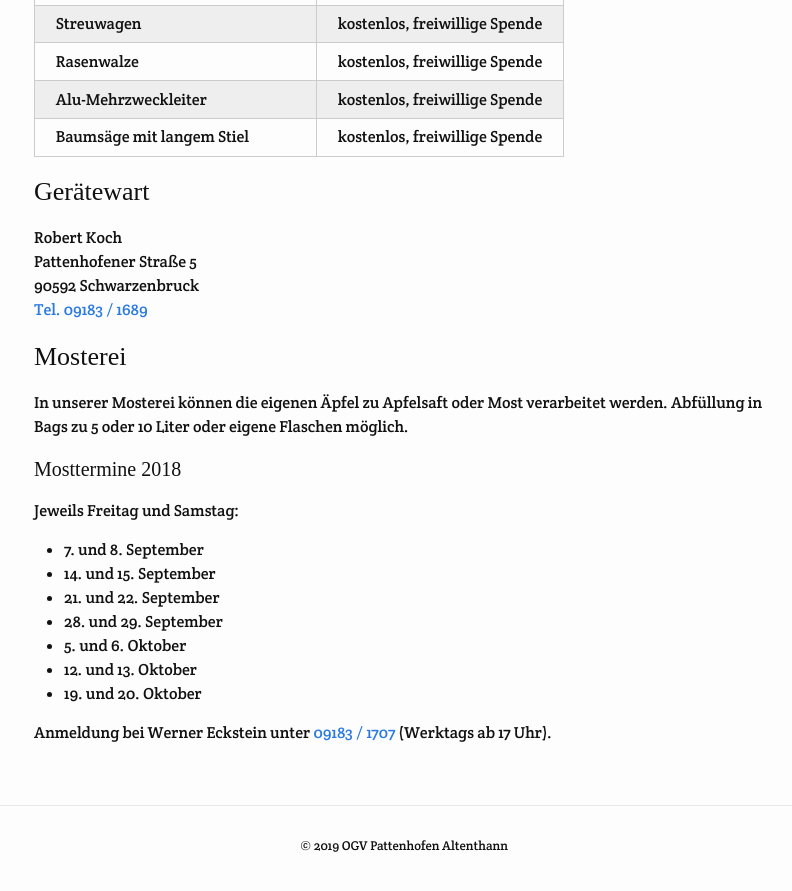
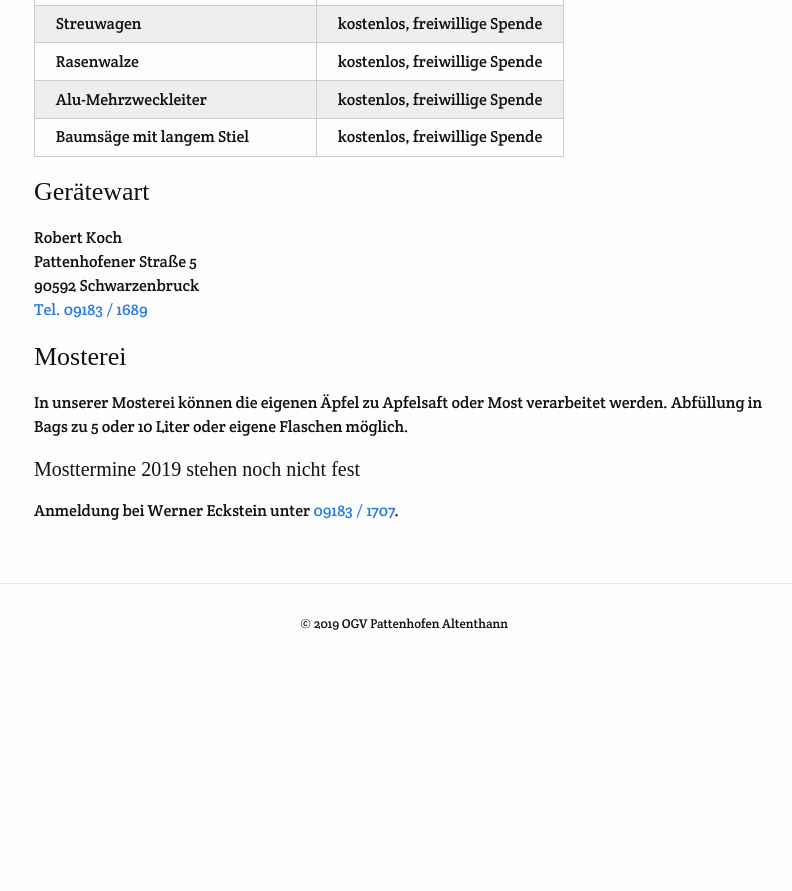
Before and after one commit to markuseckstein/ogv, a Jekyll site: the page built from geraete.html, in a window 1280 px wide and 900 px high, scrolled down 761 px. Shown: the top 891 px of the window, without its empty margins (236-1028 px from the left). Built offline with Jekyll 4.4.1, drawn with Linux system fonts in a browser that asks for light colours; some web fonts are replaced; after the commit the page ends 1439 px from its top, so only the background shows below that.

Commit message:
feat: change mosttermine

```diff
--- a/geraete.html
+++ b/geraete.html
@@ -62,8 +62,9 @@ teaser-image: geraete
   In unserer Mosterei können die eigenen Äpfel zu Apfelsaft oder Most verarbeitet werden. Abfüllung in Bags zu 5 oder 10 Liter
   oder eigene Flaschen möglich.
 </p>
-<h4>Mosttermine 2018</h4>
- Jeweils Freitag und Samstag:
+<h4>Mosttermine 2019 stehen noch nicht fest</h4>
+
+<!--Jeweils Freitag und Samstag:
 <p>
  <ul>
   <li>7. und 8. September</li>
@@ -74,6 +75,6 @@ teaser-image: geraete
   <li>12. und 13. Oktober</li>
   <li>19. und 20. Oktober</li>
  </ul>
-</p>
+</p>-->
 <p>Anmeldung bei Werner Eckstein unter
-  <a href="tel:+49-9183-1707">09183 / 1707</a> (Werktags ab 17 Uhr).</p>
+  <a href="tel:+49-9183-1707">09183 / 1707</a>.</p>
```
